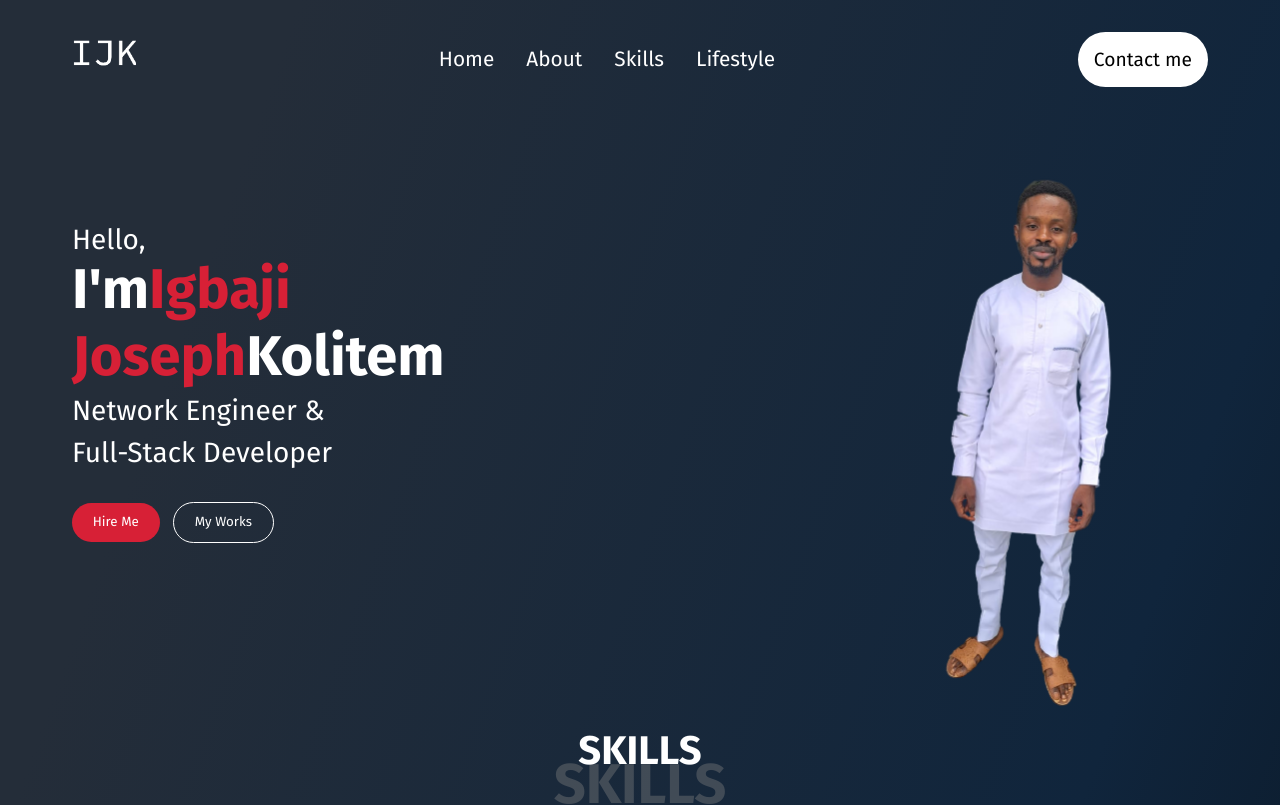
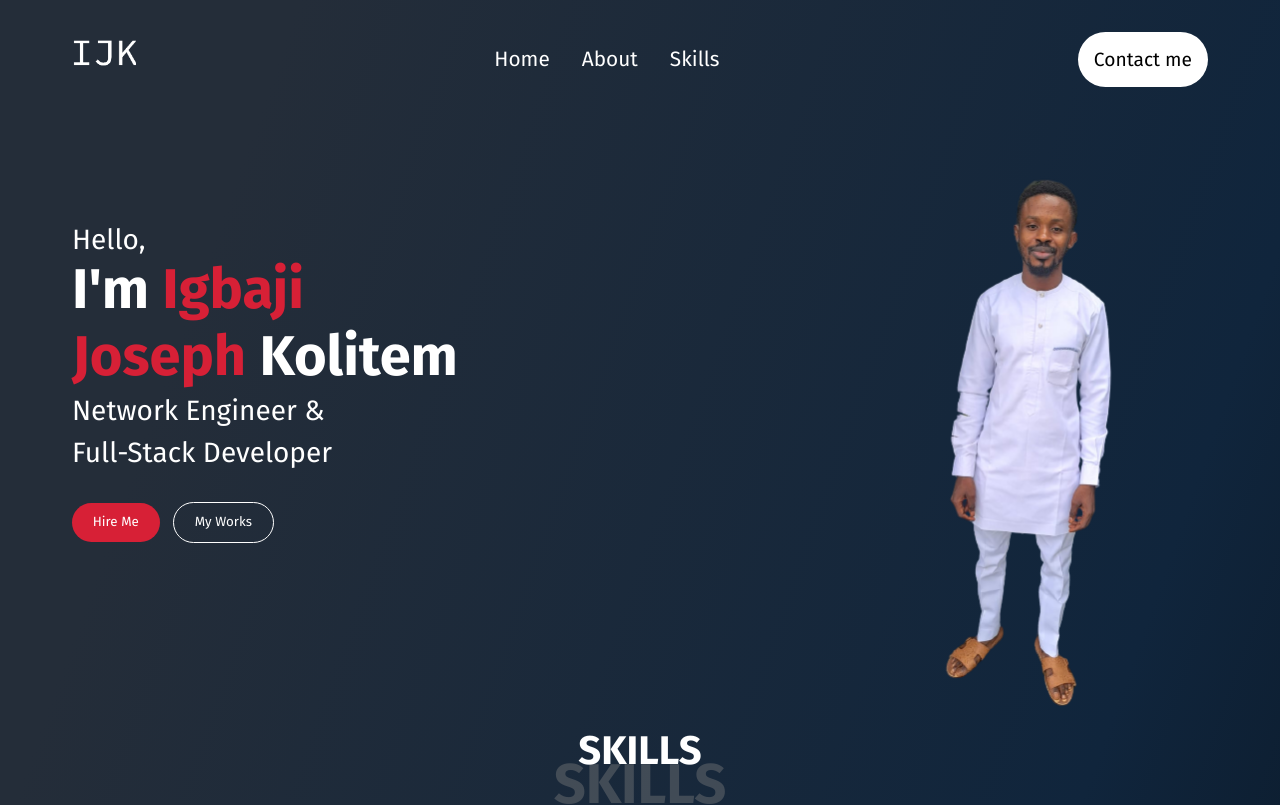
Before and after one commit to JosephIgbaji/joseph-portfolio, a React (Create React App) app: page / in a window 1280 px wide. Shown: the top 805 px of the page. Built offline with nearby package versions, Linux system fonts and the light colour scheme.

Commit message:
navbar lifestyle link removed

```diff
--- a/src/Components/Intro/Intro.jsx
+++ b/src/Components/Intro/Intro.jsx
@@ -9,10 +9,10 @@ const Intro = () => {
       <div className="introContent">
         <span className="hello">Hello,</span>
         <div className="introText">
-          I'm
+          I'm{" "}
           <span className="introNameRed">
             Igbaji <br /> Joseph
-          </span>
+          </span>{" "}
           Kolitem
         </div>
         <p className="introPara">
--- a/src/Components/Navbar/Navbar.jsx
+++ b/src/Components/Navbar/Navbar.jsx
@@ -46,9 +46,9 @@ const Navbar = () => {
             Skills
           </Link>
 
-          <Link to="/lifestyle" className="desktopMenuListItem">
+          {/* <Link to="/lifestyle" className="desktopMenuListItem">
             Lifestyle
-          </Link>
+          </Link> */}
         </div>
         <Link to="contact" smooth={true} offset={-50} duration={500}>
           <button className="desktopMenuBtn">Contact me</button>
```
